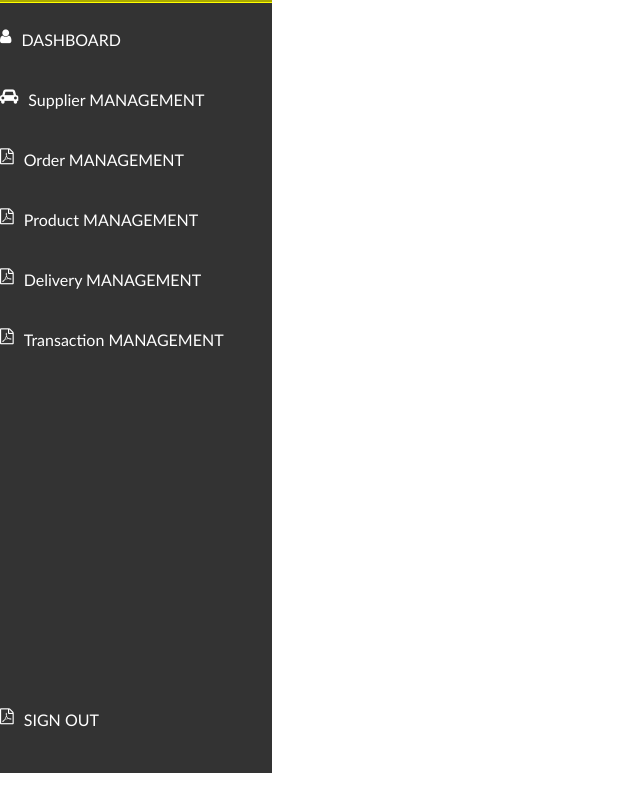
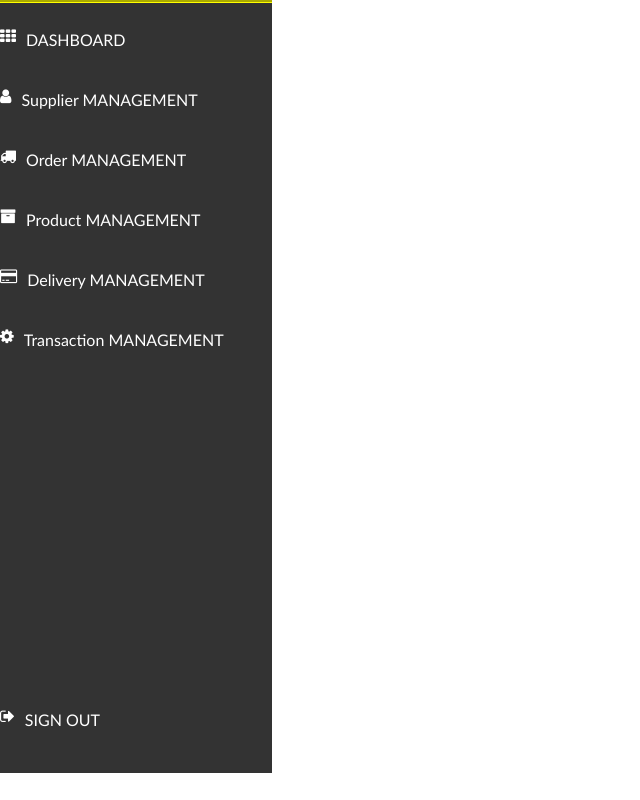
Before and after one commit to anjulasjay99/csse-frontend, a React (Create React App) app: page /sidebar in a window 1280 px wide. Shown: the whole page, without its empty margins (0-640 px from the left). Built offline with nearby package versions, Linux system fonts and the light colour scheme.

Commit message:
Update Sidebar.js

```diff
--- a/src/Components/Sidebar.js
+++ b/src/Components/Sidebar.js
@@ -11,44 +11,44 @@ function Sidebar(){
 
         <NavLink to="/customer-profile" className= {styles.link_styles}>
           <div className= {styles.nav_link_wrapper}>
-            <i className="fa fa-user" aria-hidden="true"></i>
+            <i className="fa fa-th" aria-hidden="true"></i>
             <p className= {styles.nav_text}>DASHBOARD</p>
           </div>
         </NavLink>
         <NavLink to="/ViewSuppliers" className= {styles.link_styles}>
           <div className= {styles.nav_link_wrapper}>
-            <i className="fa fa-car" aria-hidden="true"></i>
+            <i className="fa fa-user" aria-hidden="true"></i>
             <p className= {styles.nav_text}>Supplier MANAGEMENT</p>
           </div>
         </NavLink>
         <NavLink to="/customer-report" className= {styles.link_styles}>
           <div className= {styles.nav_link_wrapper}>
-            <i className="fa fa-file-pdf-o" aria-hidden="true"></i>
+            <i className="fa fa-truck" aria-hidden="true"></i>
             <p className= {styles.nav_text}>Order MANAGEMENT</p>
           </div>
         </NavLink>
-        <NavLink to="/customer-report" className= {styles.link_styles}>
+        <NavLink to="/viewProducts" className= {styles.link_styles}>
           <div className= {styles.nav_link_wrapper}>
-            <i className="fa fa-file-pdf-o" aria-hidden="true"></i>
+            <i className="fa fa-archive" aria-hidden="true"></i>
             <p className= {styles.nav_text}>Product MANAGEMENT</p>
           </div>
         </NavLink>
         <NavLink to="/customer-report" className= {styles.link_styles}>
           <div className= {styles.nav_link_wrapper}>
-            <i className="fa fa-file-pdf-o" aria-hidden="true"></i>
+            <i className="fa fa-credit-card" aria-hidden="true"></i>
             <p className= {styles.nav_text}>Delivery MANAGEMENT</p>
           </div>
         </NavLink>
         <NavLink to="/customer-report" className= {styles.link_styles}>
           <div className= {styles.nav_link_wrapper}>
-            <i className="fa fa-file-pdf-o" aria-hidden="true"></i>
+            <i className="fa fa-cog" aria-hidden="true"></i>
             <p className= {styles.nav_text}>Transaction MANAGEMENT</p>
           </div>
         </NavLink>
         <div className={styles.signOut}>
         <NavLink to="/customer-report" className= {styles.link_styles}>
           <div className= {styles.nav_link_wrapper}>
-            <i className="fa fa-file-pdf-o" aria-hidden="true"></i>
+            <i className="fa fa-sign-out" aria-hidden="true"></i>
             <p className= {styles.nav_text}>SIGN OUT</p>
           </div>
         </NavLink>
```
